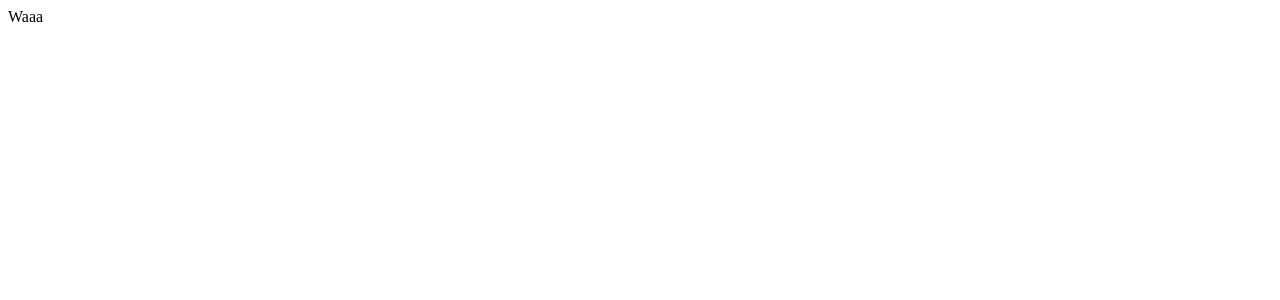
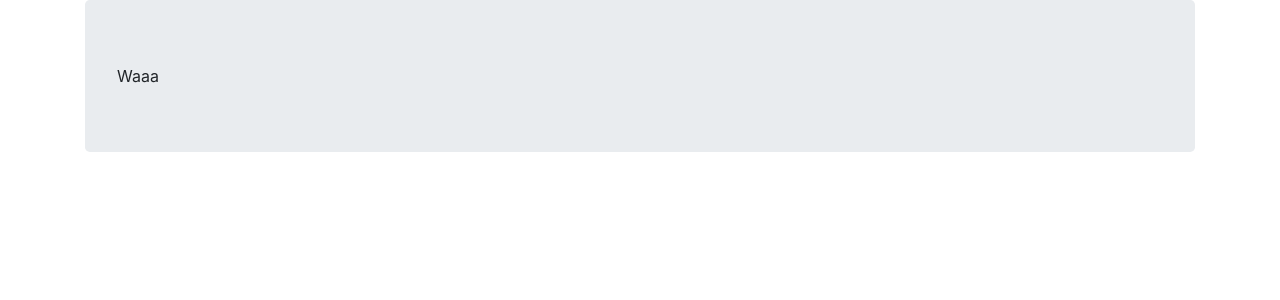
Before and after one commit to Guseff/calculator, a React app: page / in a window 1280 px wide. Shown: the top 300 px of the page. Built offline with nearby package versions, Linux system fonts and the light colour scheme.

Commit message:
refactor: install bootstrap

```diff
--- a/package.json
+++ b/package.json
@@ -25,6 +25,7 @@
     "webpack-dev-server": "^3.10.3"
   },
   "dependencies": {
+    "bootstrap": "^4.4.1",
     "react": "^16.12.0",
     "react-dom": "^16.12.0"
   }
--- a/src/App.js
+++ b/src/App.js
@@ -1,12 +1,15 @@
+import 'bootstrap/dist/css/bootstrap.css';
+
 import React, { Component } from 'react';
 
 class App extends Component {
   constructor() {
     super();
   }
+
   render() {
     return (
-      <div>
+      <div className='jumbotron'>
         Waaa
       </div>
     );
```
Also changed, not shown: 1 other file (tests, documents, lock files or other folders).
